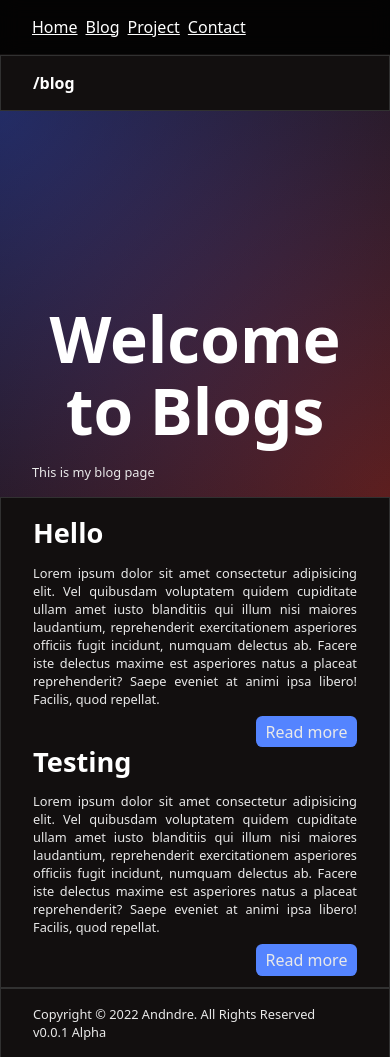
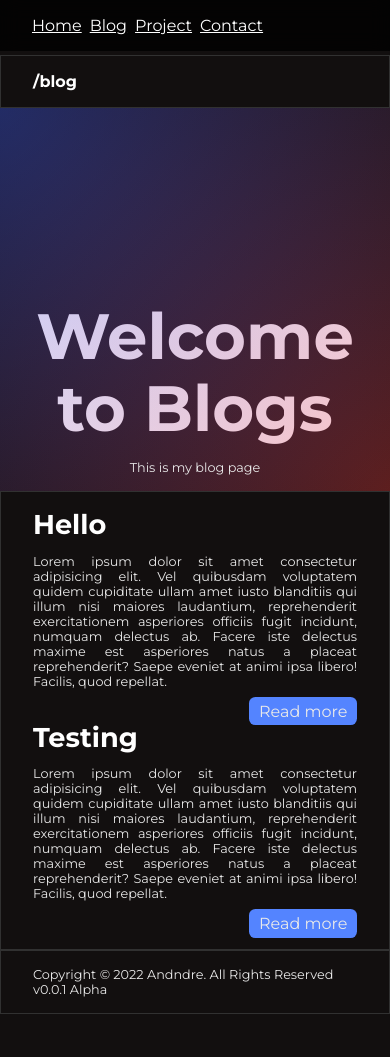
Before and after one commit to Andndre/website, an Astro site: page /blog in a window 390 px wide. Shown: the top 1057 px of the page. After the commit the page ends 1018 px from the top, so only its background shows below. Built offline with nearby package versions, Linux system fonts and the light colour scheme; Astro itself is replaced by a stand-in of ours.

Commit message:
update styles and tooltip

```diff
--- a/src/components/NavBar.astro
+++ b/src/components/NavBar.astro
@@ -83,7 +83,7 @@ const links = [
 		gap: 8px;
 	}
 	.links a {
-		padding: 0.7rem 1.4rem;
+		padding: 0.8rem 1.6rem;
 		background: var(--not-so-black);
 		color: white;
 	}
--- a/src/components/Tooltip.astro
+++ b/src/components/Tooltip.astro
@@ -6,24 +6,24 @@ export interface Props {
 const { text } = Astro.props as Props;
 ---
 
-<div class="tooltip"><slot /><span>{text}</span></div>
+<div data-tooltip={text}><slot /></div>
 
 <style>
-	span {
+	[data-tooltip]:before {
+		margin-top: 2rem;
 		position: absolute;
-		margin-top: 0.5rem;
+		content: attr(data-tooltip);
+		padding: 0.4rem 0.8rem;
+		border-radius: 0.2rem;
+		opacity: 0;
+		border: 1px solid var(--lighter-black);
 		transition: opacity 500ms cubic-bezier(0.165, 0.84, 0.44, 1);
-		transition-delay: 1000ms;
-		opacity: 0;
-		padding: 0.4rem 0.8rem;
+		transition-delay: 200ms;
 		background: var(--not-so-black);
 		color: var(--not-so-white);
-		border-radius: 0.2rem;
 		pointer-events: none;
-		border: 1px solid var(--lighter-black);
-		margin-left: -60px;
 	}
-	.tooltip:hover span {
+	[data-tooltip]:hover:before {
 		opacity: 1;
 	}
 </style>
--- a/src/layouts/Blog.astro
+++ b/src/layouts/Blog.astro
@@ -13,7 +13,7 @@ const { frontmatter } = Astro.props;
 	<BlueRedBackground>
 		<h1>{frontmatter.title}</h1>
 		<br />
-		<Container lessMargin className="blog-info">
+		<Container lessMargin className="description">
 			<p>{frontmatter.author}</p> -
 			<p>{frontmatter.date}</p>
 		</Container>
--- a/src/layouts/Layout.astro
+++ b/src/layouts/Layout.astro
@@ -24,6 +24,8 @@ const { title } = Astro.props;
 		<slot />
 		<Footer />
 		<style is:global>
+			@import url('https://fonts.googleapis.com/css2?family=Montserrat:wght@300;400;500;700;900&display=swap');
+
 			:root {
 				--background: #120f0f;
 				--primary: #5484ff;
@@ -39,7 +41,7 @@ const { title } = Astro.props;
 				box-sizing: border-box;
 			}
 			html {
-				font-family: system-ui, sans-serif;
+				font-family: 'Montserrat', sans-serif;
 				background-color: var(--background);
 				color: white;
 			}
@@ -63,12 +65,18 @@ const { title } = Astro.props;
 				border-radius: 0.4rem;
 			}
 			h1 {
+				z-index: -1;
+				text-align: center;
 				position: relative;
 				line-height: 8rem;
 				padding: 0 2rem;
 				padding-top: 12rem;
-				font-size: 8rem;
-				animation: slide-right 500ms cubic-bezier(0.075, 0.82, 0.165, 1);
+				font-size: 7rem;
+				animation: slide-up 500ms cubic-bezier(0.075, 0.82, 0.165, 1);
+			}
+			.description {
+				display: flex;
+				justify-content: center;
 			}
 			h2 {
 				text-align: center;
@@ -130,7 +138,7 @@ const { title } = Astro.props;
 			}
 			@media screen and (max-width: 1400px) {
 				h1 {
-					font-size: 6rem;
+					font-size: 5rem;
 					line-height: 5.5rem;
 				}
 				h2 {
@@ -179,12 +187,12 @@ const { title } = Astro.props;
 				}
 			}
 
-			@keyframes slide-right {
+			@keyframes slide-up {
 				0% {
-					translate: -100vw 0;
+					translate: 0 100vh;
 				}
 				100% {
-					translate: 0;
+					translate: 0 0;
 				}
 			}
 
--- a/src/pages/blog/index.astro
+++ b/src/pages/blog/index.astro
@@ -26,7 +26,11 @@ const blogs = await Astro.glob('./*.mdx');
 							<p>{blog.frontmatter.summary}</p>
 							<div class="read-more">
 								<Tooltip text="Read more about this blog">
-									<a href={`/blog/${blog.frontmatter.slug}`} class="btn">
+									<a
+										title="read more"
+										href={`/blog/${blog.frontmatter.slug}`}
+										class="btn"
+									>
 										Read more
 									</a>
 								</Tooltip>
@@ -57,10 +61,4 @@ const blogs = await Astro.glob('./*.mdx');
 		flex-direction: column;
 		gap: 1.2rem;
 	}
-	@media screen and (max-width: 720px) {
-		.description {
-			display: flex;
-			justify-content: center;
-		}
-	}
 </style>
--- a/src/pages/index.astro
+++ b/src/pages/index.astro
@@ -115,9 +115,11 @@ import Contact from '../components/Contact.astro';
 	.hidden {
 		opacity: 0;
 		translate: 0 20px;
+		scale: 0.95;
 		transition: all 1s ease-out;
 	}
 	.show {
+		scale: 1;
 		opacity: 1;
 		translate: 0 0;
 	}
--- a/src/pages/project/bagi-kelompok.astro
+++ b/src/pages/project/bagi-kelompok.astro
@@ -1,10 +1,12 @@
 ---
 import BagiKelompok from '../../components/simplePrograms/BagiKelompok';
+import Breadcrumbs from '../../components/Breadcrumbs.astro';
 import Layout from '../../layouts/Layout.astro';
 import Container from '../../components/Container.astro';
 ---
 
 <Layout title="Bagi kelompok acak - Andndre">
+	<Breadcrumbs />
 	<h1>Bagi Kelompok Acak</h1>
 	<br />
 	<br />
--- a/src/pages/project/hitung-nilai-tugas-akhir.astro
+++ b/src/pages/project/hitung-nilai-tugas-akhir.astro
@@ -1,9 +1,11 @@
 ---
 import Layout from '../../layouts/Layout.astro';
+import Breadcrumbs from '../../components/Breadcrumbs.astro';
 import Container from '../../components/Container.astro';
 ---
 
 <Layout title="Bagi kelompok acak - Andndre">
+	<Breadcrumbs />
 	<h1>Hitung Nilai Tugas Akhir</h1>
 	<br />
 	<br />
--- a/src/pages/project/index.astro
+++ b/src/pages/project/index.astro
@@ -141,10 +141,6 @@ const programs = [
 		max-width: 520px;
 	}
 	@media screen and (max-width: 720px) {
-		.description {
-			display: flex;
-			justify-content: center;
-		}
 		.arrow {
 			display: none;
 		}
```
